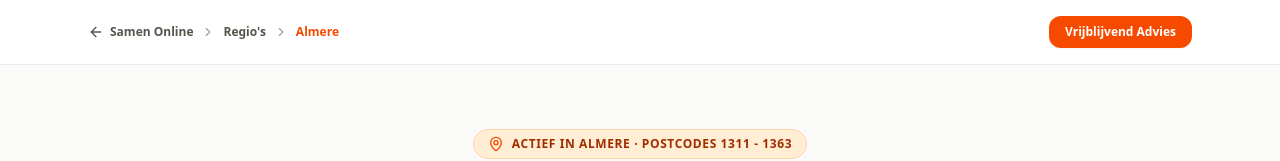
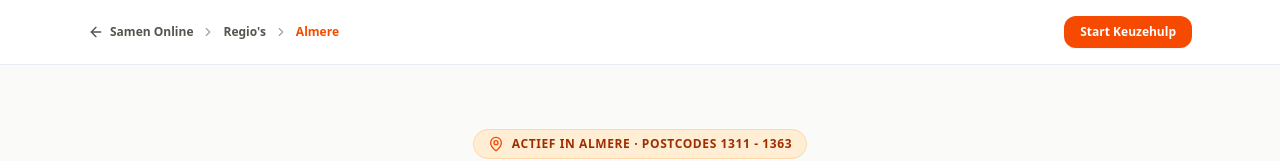
Before and after one commit to samenonline-web/samenonline-web.github.io, a Next.js app: page /locaties/almere in a window 1280 px wide. Shown: the top 161 px of the page. Built offline with nearby package versions, Linux system fonts and the light colour scheme.

Commit message:
feat(seo): link all 12 city hub pages directly to dedicated /vragenlijst route

```diff
--- a/app/locaties/[stad]/page.tsx
+++ b/app/locaties/[stad]/page.tsx
@@ -209,10 +209,10 @@ export default async function LocationCityPage({
           </nav>
 
           <Link
-            href="/#website-vragenlijst"
+            href="/vragenlijst"
             className="px-4 py-2 rounded-xl bg-orange-600 hover:bg-orange-500 text-white text-xs font-black transition-all shadow-xs"
           >
-            Vrijblijvend Advies
+            Start Keuzehulp
           </Link>
         </div>
       </header>
@@ -263,7 +263,7 @@ export default async function LocationCityPage({
 
           <div className="pt-4 flex flex-col sm:flex-row items-center justify-center gap-4">
             <Link
-              href="/#website-vragenlijst"
+              href="/vragenlijst"
               className="w-full sm:w-auto px-8 py-4 rounded-2xl bg-orange-600 hover:bg-orange-500 text-white font-black text-sm transition-all shadow-lg hover:shadow-xl flex items-center justify-center gap-2"
             >
               <Sparkles className="w-4 h-4" />
```
Also changed, not shown: 1 other file (tests, documents, lock files or other folders).
